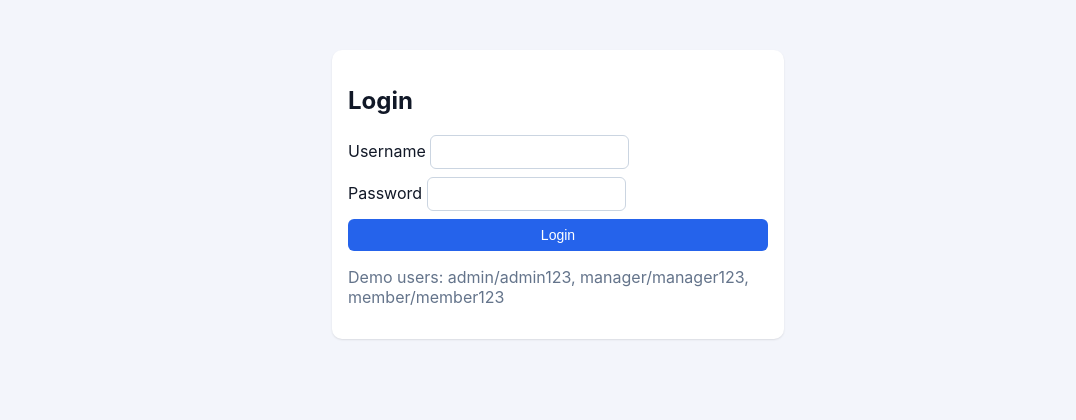
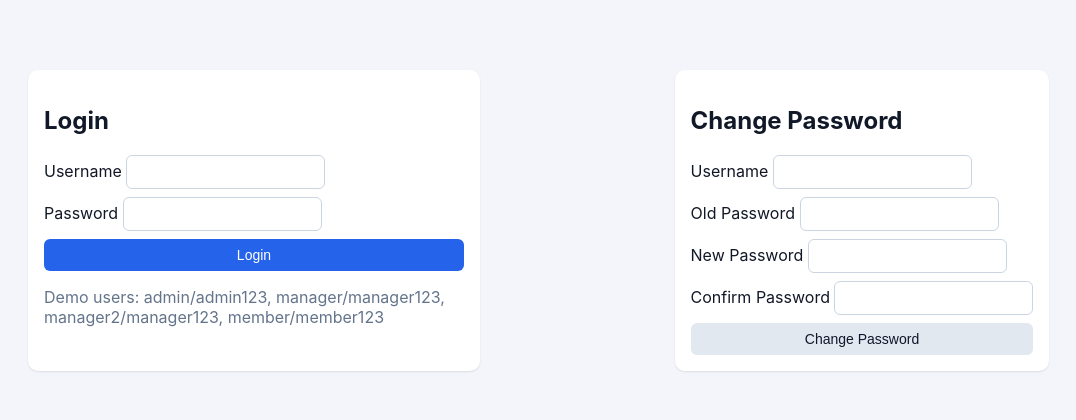
Before and after one commit to abilashcjsap-kkz/Task-Management-Application, a Flask app: page /login in a window 1280 px wide. Shown: the part 107-527 px from the top of the page, without its empty margins (82-1158 px from the left). Run offline with Flask 3, Linux system fonts and the light colour scheme.

Commit message:
Add cross-role task status updates and login-page password change

```diff
--- a/app.py
+++ b/app.py
@@ -176,9 +176,36 @@
 @app.route("/login", methods=["GET", "POST"])
 def login():
     if request.method == "POST":
+        action = request.form.get("action", "login")
+        db = get_db()
+
+        if action == "change_password":
+            username = request.form["username"].strip()
+            old_password = request.form["old_password"]
+            new_password = request.form["new_password"]
+            confirm_password = request.form["confirm_password"]
+
+            user = db.execute("SELECT * FROM users WHERE username = ?", (username,)).fetchone()
+            if user is None or not check_password_hash(user["password_hash"], old_password):
+                flash("Invalid username or old password.", "danger")
+                return render_template("login.html")
+
+            if not new_password:
+                flash("New password is required.", "danger")
+                return render_template("login.html")
+
+            if new_password != confirm_password:
+                flash("New password and confirm password must match.", "danger")
+                return render_template("login.html")
+
+            db.execute("UPDATE users SET password_hash = ? WHERE id = ?", (generate_password_hash(new_password), user["id"]))
+            db.commit()
+            flash("Password changed successfully. Please login with new password.", "success")
+            return render_template("login.html")
+
         username = request.form["username"].strip()
         password = request.form["password"]
-        user = get_db().execute("SELECT * FROM users WHERE username = ?", (username,)).fetchone()
+        user = db.execute("SELECT * FROM users WHERE username = ?", (username,)).fetchone()
         if user and check_password_hash(user["password_hash"], password):
             session.clear()
             session["user_id"] = user["id"]
@@ -435,6 +462,32 @@
     return redirect(url_for("dashboard"))
 
 
+@app.route("/tasks/<int:task_id>/update-status", methods=["POST"])
+@login_required
+@role_required("admin", "manager", "member")
+def update_task_status(task_id):
+    db = get_db()
+    current_user = get_current_user()
+    task = db.execute("SELECT * FROM tasks WHERE id = ?", (task_id,)).fetchone()
+    if task is None:
+        flash("Task not found.", "danger")
+        return redirect(url_for("dashboard"))
+
+    if current_user["role"] == "member" and task["assigned_to"] != current_user["id"]:
+        flash("You can only update status for your assigned tasks.", "danger")
+        return redirect(url_for("dashboard"))
+
+    status = request.form["status"]
+    if status not in ["todo", "in_progress", "done"]:
+        flash("Invalid status.", "danger")
+        return redirect(url_for("dashboard"))
+
+    db.execute("UPDATE tasks SET status = ?, updated_at = ? WHERE id = ?", (status, datetime.utcnow().isoformat(), task_id))
+    db.commit()
+    flash("Task status updated successfully.", "success")
+    return redirect(url_for("dashboard"))
+
+
 @app.route("/tasks/<int:task_id>/extend-due-date", methods=["POST"])
 @login_required
 @role_required("admin", "manager")
--- a/templates/login.html
+++ b/templates/login.html
@@ -1,12 +1,27 @@
 {% extends 'base.html' %}
 {% block content %}
+<div class="grid-two">
   <section class="card narrow">
     <h2>Login</h2>
     <form method="post" class="form-grid">
+      <input type="hidden" name="action" value="login" />
       <label>Username <input name="username" required /></label>
       <label>Password <input type="password" name="password" required /></label>
       <button class="btn primary" type="submit">Login</button>
     </form>
-  <p class="hint">Demo users: admin/admin123, manager/manager123, member/member123</p>
+    <p class="hint">Demo users: admin/admin123, manager/manager123, manager2/manager123, member/member123</p>
   </section>
+
+  <section class="card narrow">
+    <h2>Change Password</h2>
+    <form method="post" class="form-grid">
+      <input type="hidden" name="action" value="change_password" />
+      <label>Username <input name="username" required /></label>
+      <label>Old Password <input type="password" name="old_password" required /></label>
+      <label>New Password <input type="password" name="new_password" required /></label>
+      <label>Confirm Password <input type="password" name="confirm_password" required /></label>
+      <button class="btn" type="submit">Change Password</button>
+    </form>
+  </section>
+</div>
 {% endblock %}
```
Also changed, not shown: templates/dashboard_admin_manager.html (+12 -1 lines), templates/dashboard_member.html (+15 -11 lines), tests/test_app.py (+70 -9 lines), README.md. Lines whose indentation alone changed are shown as unchanged.
